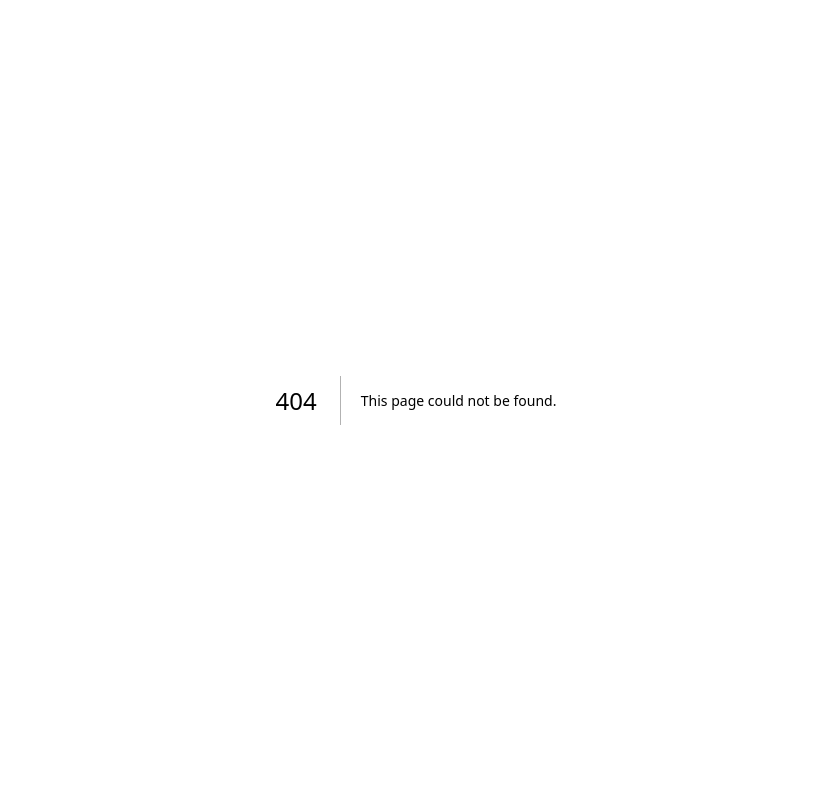
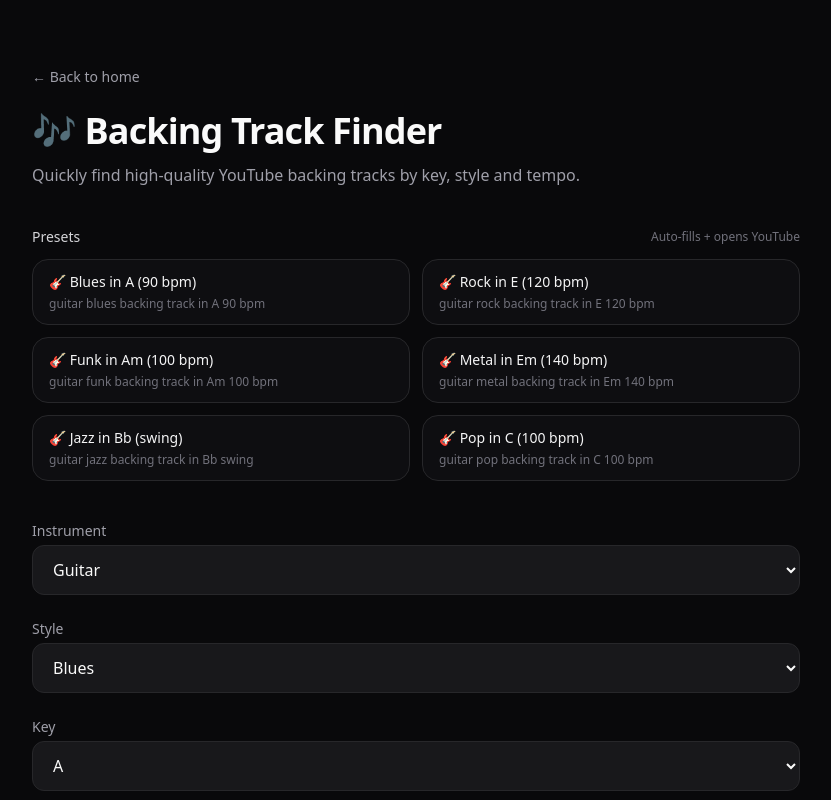
Before and after one commit to mohithkaranth/tonehouse-ai-coach, a Next.js app: page /backing-tracks in a window 1280 px wide. Before the commit this address had no page. Shown: the top 800 px of the page, without its empty margins (224-1055 px from the left). Built offline with nearby package versions, Linux system fonts and the light colour scheme.

Commit message:
Add backing track presets with autofill and recent searches

```diff
--- /dev/null
+++ b/app/backing-tracks/page.tsx
@@ -0,0 +1,291 @@
+"use client";
+
+import Link from "next/link";
+import { useEffect, useState } from "react";
+
+type FormState = {
+  instrument: string;
+  style: string;
+  key: string;
+  tempo: string;
+};
+
+type Preset = {
+  label: string;
+  form: FormState;
+};
+
+const PREFS_KEY = "tonehouse_backing_track_preferences";
+const RECENTS_KEY = "tonehouse_backing_track_recent";
+
+const PRESETS: Preset[] = [
+  {
+    label: "🎸 Blues in A (90 bpm)",
+    form: { instrument: "guitar", style: "blues", key: "A", tempo: "90" },
+  },
+  {
+    label: "🎸 Rock in E (120 bpm)",
+    form: { instrument: "guitar", style: "rock", key: "E", tempo: "120" },
+  },
+  {
+    label: "🎸 Funk in Am (100 bpm)",
+    form: { instrument: "guitar", style: "funk", key: "Am", tempo: "100" },
+  },
+  {
+    label: "🎸 Metal in Em (140 bpm)",
+    form: { instrument: "guitar", style: "metal", key: "Em", tempo: "140" },
+  },
+  {
+    label: "🎸 Jazz in Bb (swing)",
+    form: { instrument: "guitar", style: "jazz", key: "Bb", tempo: "" },
+  },
+  {
+    label: "🎸 Pop in C (100 bpm)",
+    form: { instrument: "guitar", style: "pop", key: "C", tempo: "100" },
+  },
+];
+
+export default function BackingTracksPage() {
+  const [form, setForm] = useState<FormState>({
+    instrument: "guitar",
+    style: "blues",
+    key: "A",
+    tempo: "",
+  });
+
+  const [hydrated, setHydrated] = useState(false);
+  const [recentSearches, setRecentSearches] = useState<string[]>([]);
+
+  // Load saved preferences + recents
+  useEffect(() => {
+    try {
+      const prefs = localStorage.getItem(PREFS_KEY);
+      const recents = localStorage.getItem(RECENTS_KEY);
+
+      if (prefs) setForm(JSON.parse(prefs));
+      if (recents) setRecentSearches(JSON.parse(recents));
+    } catch {
+      // ignore bad data
+    } finally {
+      setHydrated(true);
+    }
+  }, []);
+
+  // Save preferences
+  useEffect(() => {
+    if (!hydrated) return;
+    localStorage.setItem(PREFS_KEY, JSON.stringify(form));
+  }, [hydrated, form]);
+
+  // Save recents
+  useEffect(() => {
+    if (!hydrated) return;
+    localStorage.setItem(RECENTS_KEY, JSON.stringify(recentSearches));
+  }, [hydrated, recentSearches]);
+
+  function buildQuery(from: FormState) {
+    return [
+      from.instrument,
+      from.style,
+      "backing track",
+      "in",
+      from.key,
+      from.tempo ? `${from.tempo} bpm` : "",
+      from.style === "jazz" && from.key === "Bb" && !from.tempo ? "swing" : "",
+    ]
+      .filter(Boolean)
+      .join(" ");
+  }
+
+  function openSearch(query: string) {
+    const url = `https://www.youtube.com/results?search_query=${encodeURIComponent(
+      query
+    )}`;
+    window.open(url, "_blank");
+  }
+
+  function pushRecent(query: string) {
+    setRecentSearches((prev) => {
+      const filtered = prev.filter((q) => q !== query);
+      return [query, ...filtered].slice(0, 5);
+    });
+  }
+
+  function handleSearch() {
+    const query = buildQuery(form);
+    pushRecent(query);
+    openSearch(query);
+  }
+
+  function handlePresetClick(preset: Preset) {
+    setForm(preset.form); // auto-fill the form
+    const query = buildQuery(preset.form);
+    pushRecent(query);
+    openSearch(query);
+  }
+
+  function clearRecentSearches() {
+    setRecentSearches([]);
+    localStorage.removeItem(RECENTS_KEY);
+  }
+
+  return (
+    <main className="min-h-screen bg-zinc-950 text-zinc-50 px-6 py-16">
+      <div className="mx-auto max-w-3xl">
+        <Link
+          href="/"
+          className="inline-block mb-6 text-sm text-zinc-400 hover:text-zinc-200 transition"
+        >
+          ← Back to home
+        </Link>
+
+        <h1 className="text-4xl font-semibold tracking-tight">
+          🎶 Backing Track Finder
+        </h1>
+
+        <p className="mt-3 text-zinc-400">
+          Quickly find high-quality YouTube backing tracks by key, style and tempo.
+        </p>
+
+        {/* Presets */}
+        <div className="mt-10">
+          <div className="flex items-center justify-between mb-3">
+            <h3 className="text-sm font-medium text-zinc-300">Presets</h3>
+            <span className="text-xs text-zinc-500">Auto-fills + opens YouTube</span>
+          </div>
+
+          <div className="grid gap-3 sm:grid-cols-2">
+            {PRESETS.map((p) => (
+              <button
+                key={p.label}
+                onClick={() => handlePresetClick(p)}
+                className="text-left rounded-2xl border border-zinc-800 bg-zinc-900/40 px-4 py-3 hover:bg-zinc-900 transition"
+              >
+                <div className="text-sm text-zinc-100">{p.label}</div>
+                <div className="mt-1 text-xs text-zinc-500">
+                  {buildQuery(p.form)}
+                </div>
+              </button>
+            ))}
+          </div>
+        </div>
+
+        {/* Form */}
+        <div className="mt-10 space-y-6">
+          <div>
+            <label className="block text-sm text-zinc-400 mb-1">Instrument</label>
+            <select
+              value={form.instrument}
+              onChange={(e) => setForm({ ...form, instrument: e.target.value })}
+              className="w-full rounded-xl bg-zinc-900 border border-zinc-800 px-4 py-3"
+            >
+              <option value="guitar">Guitar</option>
+              <option value="bass">Bass</option>
+              <option value="piano">Piano</option>
+              <option value="drums">Drums</option>
+            </select>
+          </div>
+
+          <div>
+            <label className="block text-sm text-zinc-400 mb-1">Style</label>
+            <select
+              value={form.style}
+              onChange={(e) => setForm({ ...form, style: e.target.value })}
+              className="w-full rounded-xl bg-zinc-900 border border-zinc-800 px-4 py-3"
+            >
+              <option value="blues">Blues</option>
+              <option value="rock">Rock</option>
+              <option value="jazz">Jazz</option>
+              <option value="metal">Metal</option>
+              <option value="funk">Funk</option>
+              <option value="pop">Pop</option>
+            </select>
+          </div>
+
+          <div>
+            <label className="block text-sm text-zinc-400 mb-1">Key</label>
+            <select
+              value={form.key}
+              onChange={(e) => setForm({ ...form, key: e.target.value })}
+              className="w-full rounded-xl bg-zinc-900 border border-zinc-800 px-4 py-3"
+            >
+              <option>A</option>
+              <option>Am</option>
+              <option>B</option>
+              <option>Bm</option>
+              <option>C</option>
+              <option>Cm</option>
+              <option>D</option>
+              <option>Dm</option>
+              <option>E</option>
+              <option>Em</option>
+              <option>F</option>
+              <option>Fm</option>
+              <option>G</option>
+              <option>Gm</option>
+              <option>Bb</option>
+              <option>Bbm</option>
+              <option>Eb</option>
+              <option>Ebm</option>
+              <option>Ab</option>
+              <option>Abm</option>
+              <option>Db</option>
+              <option>Dbm</option>
+              <option>Gb</option>
+              <option>Gbm</option>
+            </select>
+          </div>
+
+          <div>
+            <label className="block text-sm text-zinc-400 mb-1">Tempo (optional)</label>
+            <input
+              type="number"
+              value={form.tempo}
+              onChange={(e) => setForm({ ...form, tempo: e.target.value })}
+              placeholder="e.g. 90"
+              className="w-full rounded-xl bg-zinc-900 border border-zinc-800 px-4 py-3"
+            />
+          </div>
+
+          <button
+            onClick={handleSearch}
+            className="mt-4 w-full rounded-2xl bg-white text-black py-4 font-medium hover:bg-zinc-200 transition"
+          >
+            🔍 Find backing tracks on YouTube
+          </button>
+
+          {/* Recent searches */}
+          {recentSearches.length > 0 && (
+            <div className="pt-6 border-t border-zinc-800">
+              <div className="flex items-center justify-between mb-3">
+                <h3 className="text-sm font-medium text-zinc-300">
+                  Recent searches
+                </h3>
+
+                <button
+                  onClick={clearRecentSearches}
+                  className="text-xs text-zinc-400 hover:text-zinc-200 transition"
+                >
+                  Clear
+                </button>
+              </div>
+
+              <ul className="space-y-2">
+                {recentSearches.map((query) => (
+                  <li key={query}>
+                    <button
+                      onClick={() => openSearch(query)}
+                      className="text-left text-sm text-zinc-400 hover:text-zinc-200 transition"
+                    >
+                      {query}
+                    </button>
+                  </li>
+                ))}
+              </ul>
+            </div>
+          )}
+        </div>
+      </div>
+    </main>
+  );
+}
--- a/app/page.tsx
+++ b/app/page.tsx
@@ -36,6 +36,17 @@ export default function HomePage() {
             </p>
           </Link>
 
+          {/* Backing Track Finder */}
+          <Link
+            href="/backing-tracks"
+            className="rounded-3xl border border-zinc-800 bg-zinc-900/50 p-6 hover:bg-zinc-900 transition"
+          >
+            <h2 className="text-xl font-medium">🎶 Backing Track Finder</h2>
+            <p className="mt-2 text-sm text-zinc-400">
+              Find YouTube backing tracks by key, style and tempo.
+            </p>
+          </Link>
+
         </div>
       </div>
     </main>
```
